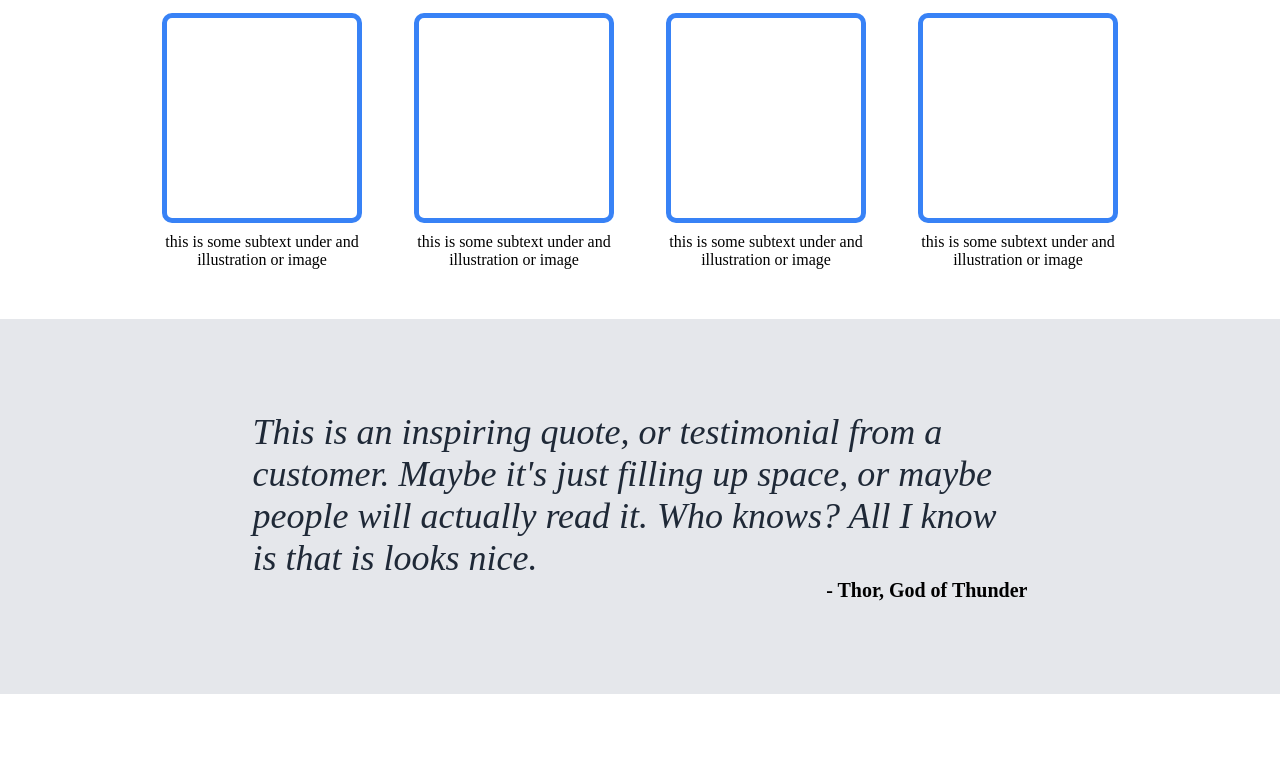
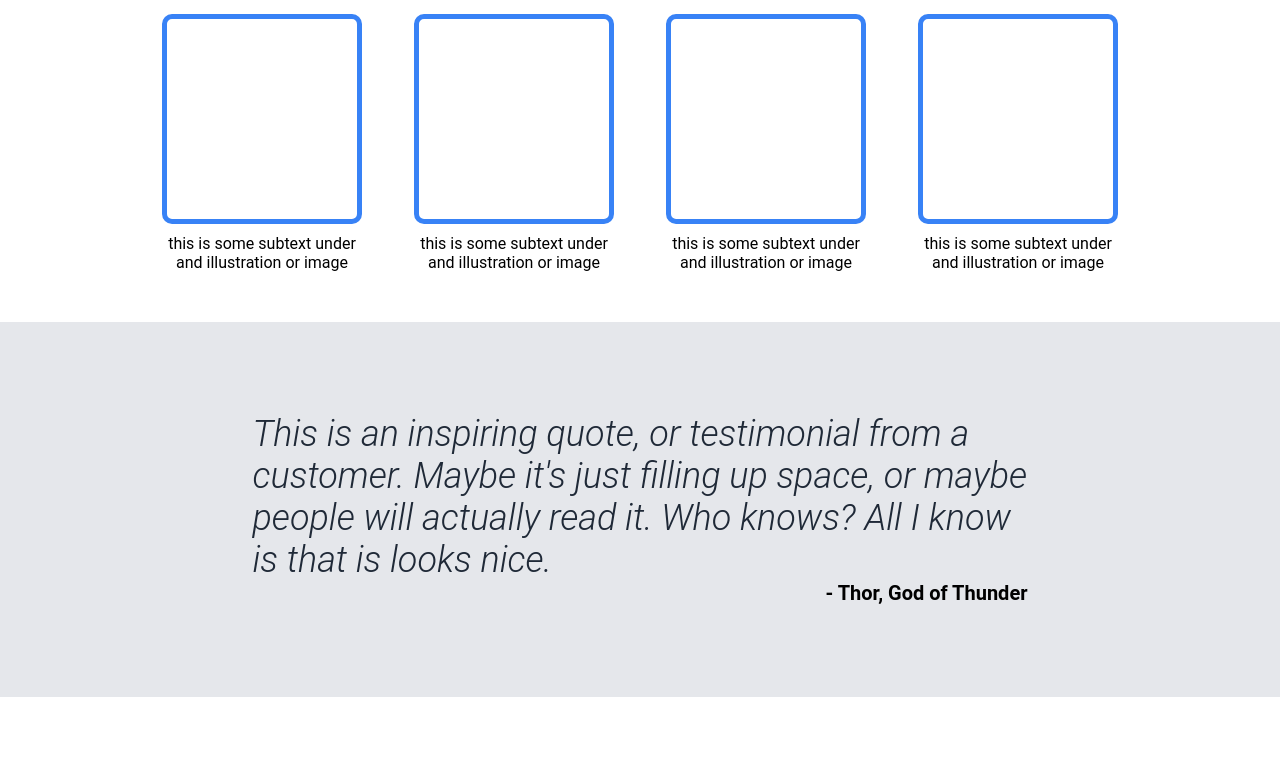
Before and after one commit to ArxFelxis/odin-landing-page, a plain HTML site: page index.html in a window 1280 px wide. Shown: the part 589-1355 px from the top of the page. Drawn offline with Linux system fonts and the light colour scheme.

Commit message:
Change font to Roboto

```diff
--- a/style.css
+++ b/style.css
@@ -2,6 +2,10 @@ body {
     margin: 0;
     padding: 0;
     box-sizing: border-box;
+    font-family: "Roboto", sans-serif;
+    font-optical-sizing: auto;
+    font-weight: 400;
+    font-style: normal;
 }
 
 img {
```
